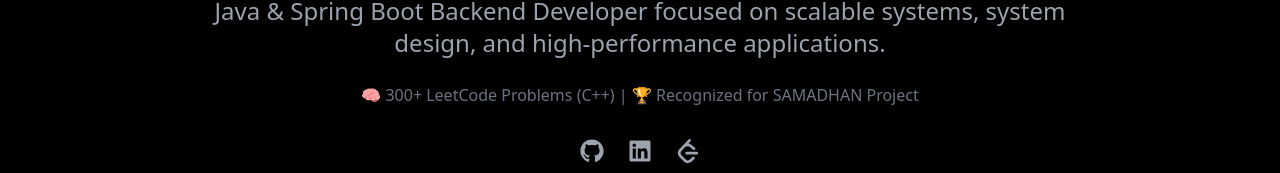
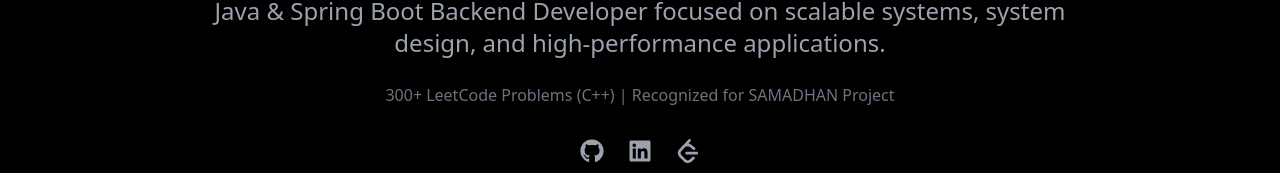
Before and after one commit to Gouravgilhare/Portfolio, a React (Vite) app: page / in a window 1280 px wide. Shown: the part 350-523 px from the top of the page. Built offline with nearby package versions, Linux system fonts and the light colour scheme.

Commit message:
just frontend 2

```diff
--- a/src/components/Hero.jsx
+++ b/src/components/Hero.jsx
@@ -21,7 +21,7 @@ export default function Hero() {
 
         {/* Achievement Line */}
         <p className="text-gray-500 mb-8">
-          🧠 300+ LeetCode Problems (C++) | 🏆 Recognized for SAMADHAN Project
+          300+ LeetCode Problems (C++) | Recognized for SAMADHAN Project
         </p>
 
         {/* Social Links */}
```
